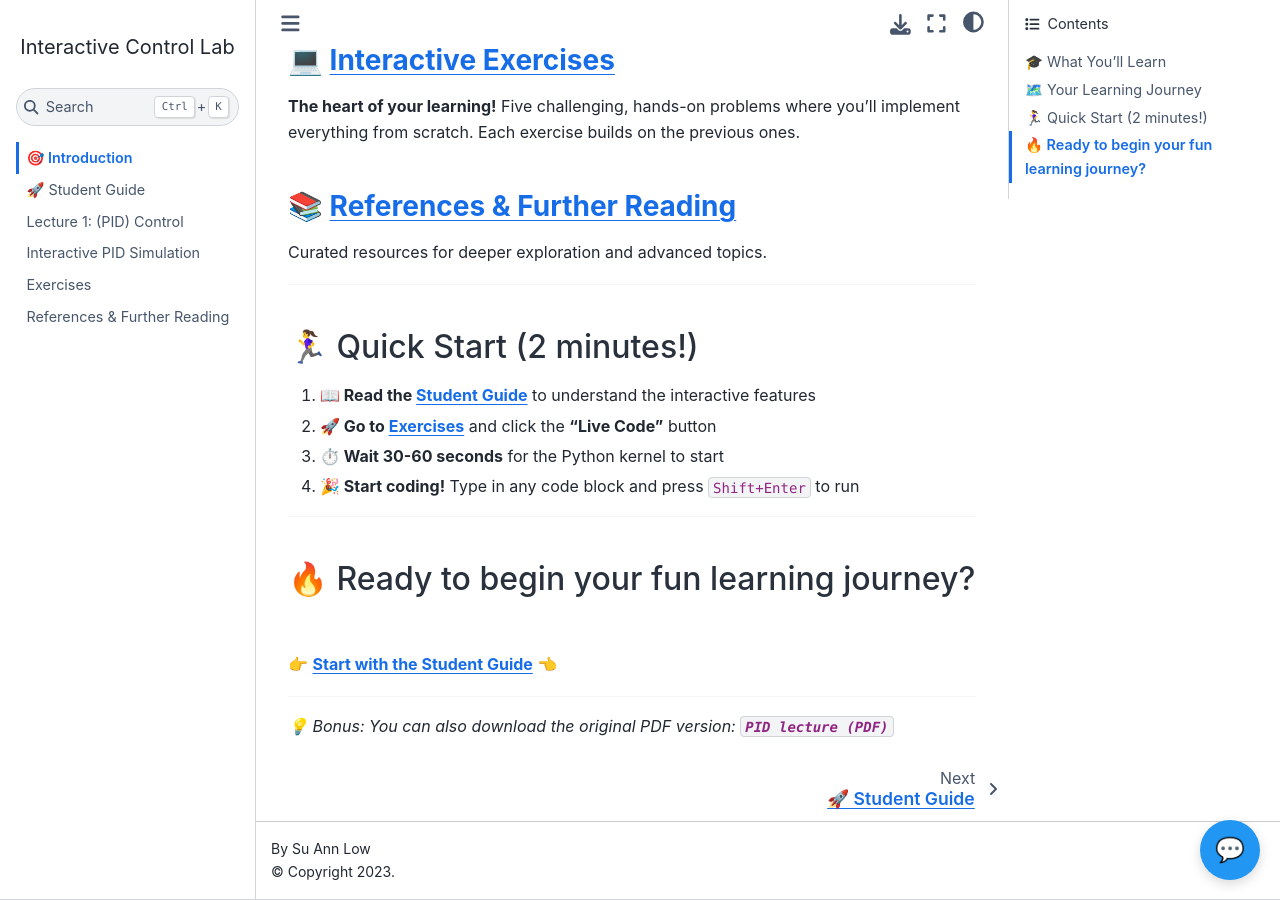
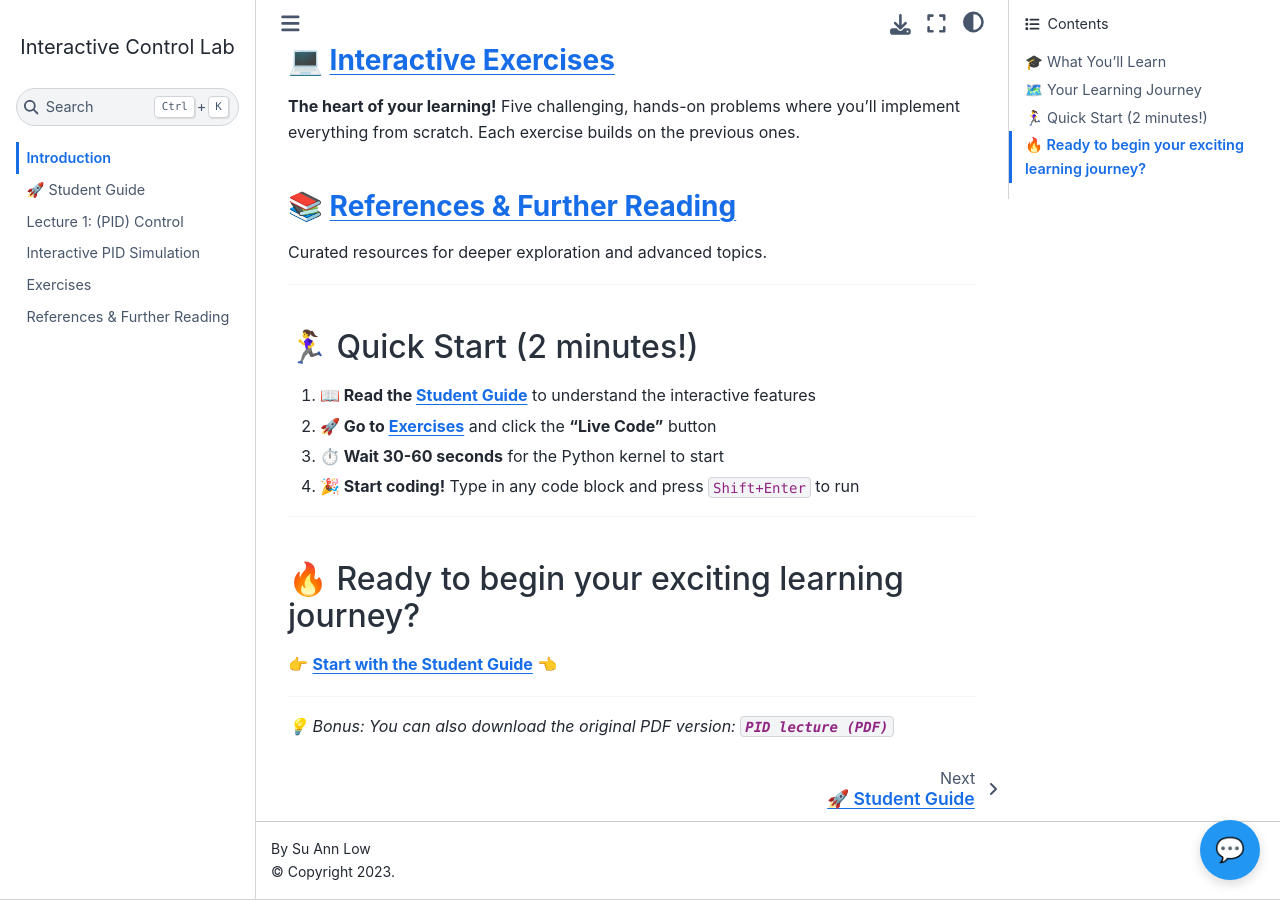
Before and after one commit to suann124/AIinTeaching_Archive, a Jupyter Book: the page built from index.md, in a window 1280 px wide and 900 px high, scrolled down 920 px. Built offline with Jupyter Book 1.0.4 settings and Sphinx 7.4.7 and the Sphinx Book theme 1.1.4, drawn with Linux system fonts in a browser that asks for light colours; some of the changed text lies outside the part shown.

```diff
--- a/index.md
+++ b/index.md
@@ -1,4 +1,4 @@
-# 🎯 Introduction
+# Introduction
 
 Welcome to the *interactive PID control course** from UT Austin! This isn't just another set of lecture notes—it's a complete **hands-on learning laboratory** where you'll master PID control through **live coding, real-time experiments, and interactive problem-solving**.
 
@@ -38,7 +38,7 @@
 
 ---
 
-## 🔥 Ready to begin your fun learning journey?
+## 🔥 Ready to begin your exciting learning journey?
 
 👉 **[Start with the Student Guide](student-guide.md)** 👈
 
```
Also changed, not shown: export_combined.md (added, +14 -0 lines).
